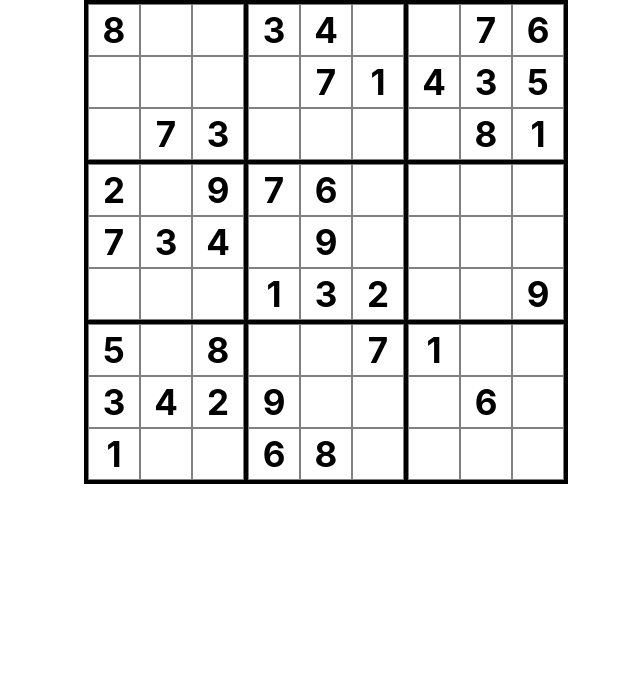
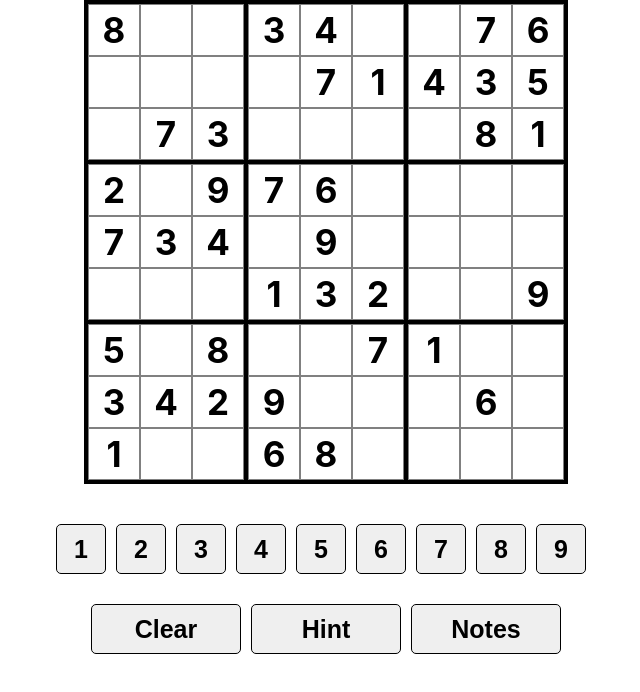
Before and after one commit to khantly101/Project-4, a React (Create React App) app in the folder sudoku-app/: page / in a window 1280 px wide. Shown: the top 692 px of the page, without its empty margins (314-954 px from the left). Built offline with nearby package versions, Linux system fonts and the light colour scheme.

Commit message:
added notes

```diff
--- a/sudoku-app/src/App.css
+++ b/sudoku-app/src/App.css
@@ -30,26 +30,87 @@
 	font-size: 35px;
 }
 
-.box:hover:not(.selectedNum) {
+.box:hover:not(.selectedNum, .note, .notes) {
+	transition: background-color 0.5s ease;
 	background-color: lightblue;
 }
 
-.selectedNum:not(.selected) {
+.selectedNum:not(.selected, .note, .notes) {
+	transition: background-color 0.5s ease;
 	background-color: lightgrey;
 }
 
-.selectedOth:not(.selected) {
+.selectedOth:not(.selected, .note, .notes) {
+	transition: background-color 0.5s ease;
 	background-color: lightblue;
 }
 
 .selected {
+	transition: background-color 0.5s ease;
 	background-color: grey;
 }
 
-.wrong:not(.set) {
+.wrong:not(.set, .note, .notes) {
+	transition: color 0.5s ease;
 	color: red;
 }
 
 .set {
 	font-weight: bold;
 }
+
+.notes {
+	width: 100%;
+	height: 100%;
+	margin: 0;
+	padding: 0;
+	display: flex;
+	flex-wrap: wrap;
+}
+
+.note {
+	width: 30%;
+	height: 30%;
+	padding: 0;
+	margin: 0 auto;
+	line-height: 17px;
+	font-size: 13px;
+	text-align: center;
+}
+
+.inactive {
+	color: transparent;
+}
+
+.hidden {
+	display: none;
+}
+
+.controls {
+	width: 550px;
+	margin: 35px auto;
+}
+
+button {
+	margin: 5px;
+	width: 50px;
+	height: 50px;
+	font-size: 25px;
+	font-weight: bold;
+	box-shadow: none;
+	border-radius: 5px;
+	border: .5px solid black;
+}
+
+button:hover {
+	transition: border .2s ease;
+	border: 3px solid teal;
+}
+
+.extra {
+	text-align: center;
+}
+
+.clear {
+	width: 150px;
+}
--- a/sudoku-app/src/App.js
+++ b/sudoku-app/src/App.js
@@ -6,8 +6,9 @@ import './App.css'
 class App extends React.Component {
 	render () {
 		return (
-			<Sudoku />
-
+			<div>
+				<Sudoku />
+			</div>
 		)
  	}
 }
--- /dev/null
+++ b/sudoku-app/src/components/controls.js
@@ -0,0 +1,31 @@
+import React 		from 'react'
+
+import '../App.css'
+
+class Control extends React.Component {
+	render () {
+		return (
+			<div className='controls'>
+				<div>
+					<button onClick={()=>{this.props.buttonChange('1')}}>1</button>
+					<button onClick={()=>{this.props.buttonChange('2')}}>2</button>
+					<button onClick={()=>{this.props.buttonChange('3')}}>3</button>
+					<button onClick={()=>{this.props.buttonChange('4')}}>4</button>
+					<button onClick={()=>{this.props.buttonChange('5')}}>5</button>
+					<button onClick={()=>{this.props.buttonChange('6')}}>6</button>
+					<button onClick={()=>{this.props.buttonChange('7')}}>7</button>
+					<button onClick={()=>{this.props.buttonChange('8')}}>8</button>
+					<button onClick={()=>{this.props.buttonChange('9')}}>9</button>
+				</div>
+				<br />
+				<div className='extra'>
+					<button className='clear' onClick={this.props.buttonClear}>Clear</button>
+					<button className='clear' onClick={this.props.buttonHint}>Hint</button>
+					<button className='clear' onClick={this.props.buttonNotes}>Notes</button>
+				</div>
+			</div>
+		)
+	}
+}
+
+export default Control
--- a/sudoku-app/src/components/sudoku.js
+++ b/sudoku-app/src/components/sudoku.js
@@ -1,4 +1,5 @@
 import React 		from 'react'
+import Control 	from './controls.js'
 
 import '../App.css'
 
@@ -41,6 +42,7 @@
 
 class Sudoku extends React.Component {
 	state = {
+		notes: false,
 		selectedNum: '',
 		selectedBox: '',
 		selectedRow: '',
@@ -49,32 +51,103 @@ class Sudoku extends React.Component {
 	}
 
 	selectBox = (event) => {
+		console.log(event.currentTarget)
 		this.setState({
-			selectedNum: event.target.textContent,
-			selectedBox: event.target.getAttribute('box'),
-			selectedRow: event.target.getAttribute('row'),
-			selectedCol: event.target.getAttribute('collumn'),
-			selectedGroup: event.target.getAttribute('group')
-		}, () => {console.log(this.state.selectedNum, this.state.selectedBox)})
-	}
+			selectedNum: event.currentTarget.getAttribute('num'),
+			selectedBox: event.currentTarget.getAttribute('box'),
+			selectedRow: event.currentTarget.getAttribute('row'),
+			selectedCol: event.currentTarget.getAttribute('collumn'),
+			selectedGroup: event.currentTarget.getAttribute('group')
+		}, () => {console.log(this.state.selectedNum, this.state.selectedBox)})}
+
 
 	classList = (...classes) => {
 		return classes.filter(item => !!item).join(' ')
 	}
 
 	handleChange = (event) => {
-		if (isFinite(event.key) && event.key > 0) {
+
+		if (this.state.notes) {
+			let copystateNotes = JSON.parse(JSON.stringify(this.state[event.currentTarget.getAttribute('box')]))
+			console.log(copystateNotes)
+			copystateNotes.notes.forEach((ele) => {
+				console.log(ele)
+				console.log(event.key)
+				if (ele.num === event.key) {
+					ele.active = !ele.active
+				}
+			})
 			this.setState({
-				[event.target.getAttribute('box')]: event.key
+				[event.currentTarget.getAttribute('box')] : copystateNotes
+			})
+		} else {
+			let copystate = JSON.parse(JSON.stringify(this.state[event.currentTarget.getAttribute('box')]))
+			copystate.num = event.key
+			if (isFinite(event.key) && event.key > 0 && event.key !== 'Alt') {
+				this.setState({
+					[event.currentTarget.getAttribute('box')]: copystate
 				})
 			}
+		}
+	}
+
+	buttonChange = (value) => {
+		let copystate = JSON.parse(JSON.stringify(this.state[this.state.selectedBox]))
+		copystate.num = value
+		this.setState({
+			[this.state.selectedBox]: copystate
+		})
+	}
+
+	buttonClear = () => {
+		let copystate = JSON.parse(JSON.stringify(this.state[this.state.selectedBox]))
+		copystate.num = ''
+		copystate.notes =  [{num: '1', active: false},
+							{num: '2', active: false},
+							{num: '3', active: false},
+							{num: '4', active: false},
+							{num: '5', active: false},
+							{num: '6', active: false},
+							{num: '7', active: false},
+							{num: '8', active: false},
+							{num: '9', active: false}
+							]
+		this.setState({
+			[this.state.selectedBox]: copystate
+		})
+	}
+
+	buttonHint = () => {
+		let copystate = JSON.parse(JSON.stringify(this.state[this.state.selectedBox]))
+		copystate.num = this.state[this.state.selectedBox].answer
+		this.setState({
+			[this.state.selectedBox]: copystate
+		}, () => {console.log(this.state[this.state.selectedBox])})
+	}
+
+	buttonNotes = () => {
+		this.setState({
+			notes: !this.state.notes
+		}, () => {console.log(this.state.notes)})
 	}
 
 	componentWillMount() {
 		board.forEach((ele) => {
 			ele.forEach((e) => {
 				this.setState({
-					[e.row + e.collumn]: e.num
+					[e.row + e.collumn]: {	num: e.num,
+											answer: e.answer,
+											notes: [{num: '1', active: false},
+													{num: '2', active: false},
+													{num: '3', active: false},
+													{num: '4', active: false},
+													{num: '5', active: false},
+													{num: '6', active: false},
+													{num: '7', active: false},
+													{num: '8', active: false},
+													{num: '9', active: false}
+											]
+										}
 				})
 			})
 		})
@@ -89,6 +162,7 @@ class Sudoku extends React.Component {
 
 	render () {
 		return (
+			<div>
 				<div className='board'>
 					{
 						board.map((ele, index) => {
@@ -102,14 +176,15 @@ class Sudoku extends React.Component {
 														'box',
 														e.set && 'set',
 														this.state.selectedNum === e.num && this.state.selectedNum > 0 && 'selectedOth',
-													this.state.selectedNum === this.state[e.row + e.collumn] && this.state[e.row + e.collumn] > 0 && 'selectedOth',
+														this.state.selectedNum === this.state[e.row + e.collumn].num && this.state[e.row + e.collumn].num > 0 && 'selectedOth',
 														this.state.selectedRow === e.row && 'selectedNum',
 														this.state.selectedGroup === e.group && 'selectedNum',
 														this.state.selectedCol === e.collumn && 'selectedNum',
 														this.state.selectedBox === (e.row + e.collumn) && 'selected',
-													this.state[e.row + e.collumn] !== e.answer && 'wrong'
+														this.state[e.row + e.collumn].num !== e.answer && 'wrong'
 													)}
 												answer={e.answer}
+												num={e.num > 0 ? e.num : this.state[e.row + e.collumn].num}
 												box={e.row + e.collumn}
 												row={e.row}
 												collumn={e.collumn}
@@ -119,16 +194,39 @@ class Sudoku extends React.Component {
 												onKeyDown={this.handleChange}
 												tabIndex='0'
 											>
-											{e.num > 0 ? e.num : this.state[e.row + e.collumn]}
+												{e.num > 0 ? e.num : this.state[e.row + e.collumn].num}
+												<div className={this.classList(
+														'notes',
+														this.state[e.row + e.collumn].num > 0 && 'hidden'
+													)}
+												>
+													{
+														this.state[e.row+e.collumn].notes.map((elem, index) => {
+															return (
+																<div
+																	className={this.classList(
+																		'note',
+																		!elem.active && 'inactive',
+																		this.state[e.row + e.collumn].num > 0 && 'hidden'
+																	)}
+																	key={index}
+																>
+																	{elem.num}
+																</div>
+															)
+														})
+													}
+												</div>
 											</div>
 										)
 									})
 								}
 								</div>
 							)
-
 						})
 					}
+				</div>
+				<Control buttonChange={this.buttonChange} buttonClear={this.buttonClear} buttonHint={this.buttonHint} buttonNotes={this.buttonNotes}/>
 			</div>
 		)
 	}
```
Lines whose indentation alone changed are shown as unchanged.
